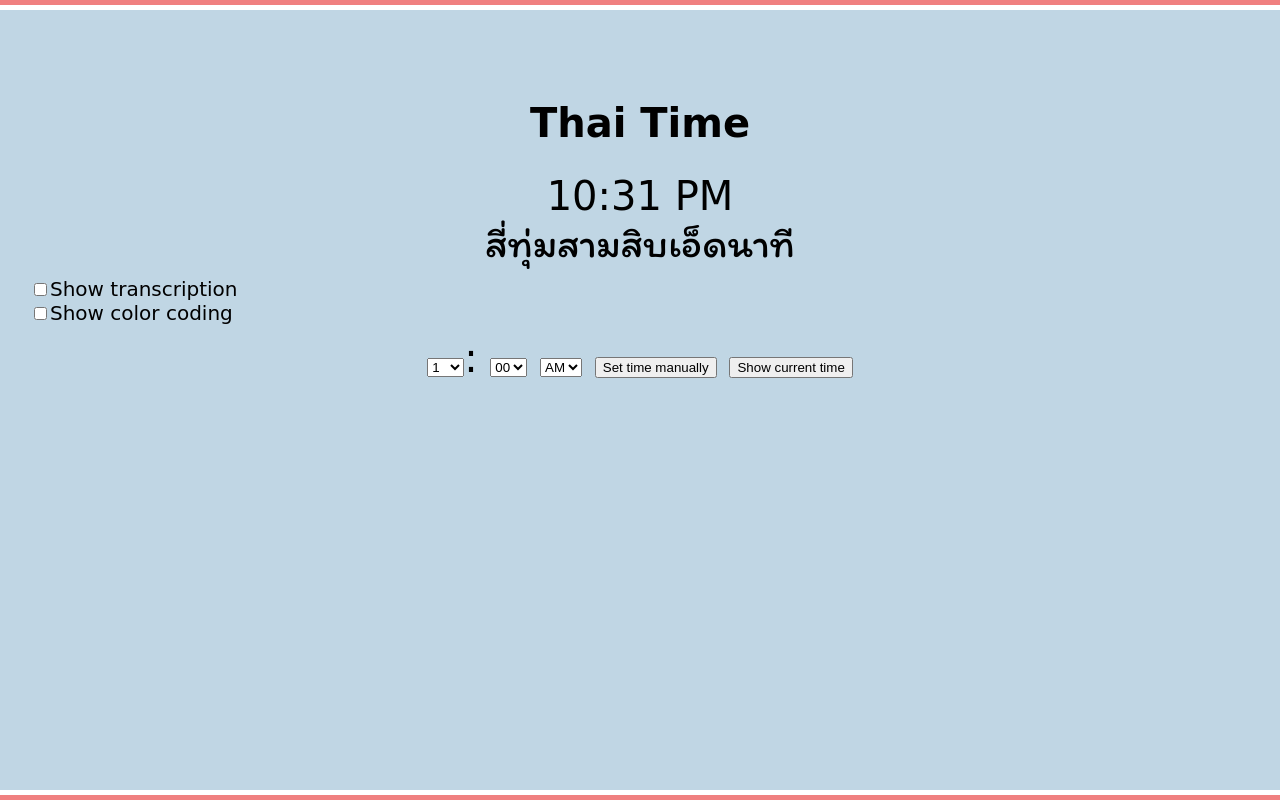
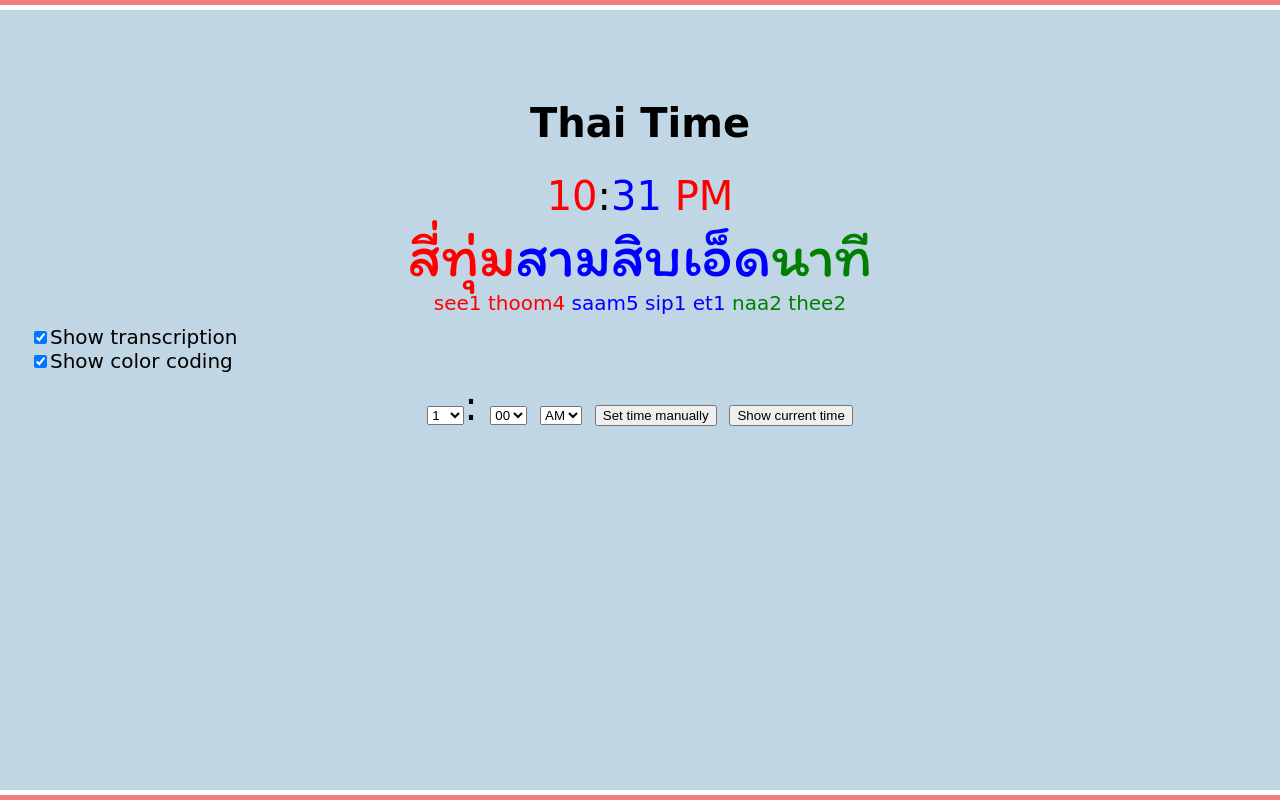
Before and after one commit to alexburrell/thai-time, a plain HTML site: page index.html in a window 1280 px wide. Drawn offline with Linux system fonts and the light colour scheme; a web font is replaced by a local one.

Commit message:
Default to showing transcriptions and colors

```diff
--- a/index.html
+++ b/index.html
@@ -7,7 +7,7 @@
         <link href="https://fonts.googleapis.com/css?family=Happy+Monkey" rel="stylesheet" />
         <link rel="stylesheet" href="style.css" />
     </head>
-    <body>
+    <body class="hide-colors">
         <div class="border-top"></div>
         <div class="border-bottom"></div>
 
@@ -16,7 +16,7 @@
 
             <div id="current-time"></div>
             <div id="thai-time"></div>
-            <div id="transcribed-time"></div>
+            <div id="transcribed-time" class="hidden"></div>
 
             <div class="options">
                 <input type="checkbox" name="hide-transcription" id="hide-transcription" /><label for="hide-transcription">Show transcription</label>
--- a/logic.js
+++ b/logic.js
@@ -17,18 +17,24 @@ $(document).ready(function() {
         updateAutomatically(true);
     });
 
-    var showHideText = ["Hide", "Show"];
-    $("#transcribed-time").toggle();
     $("#hide-transcription").click(function() {
-        $("#transcribed-time").toggle();
-        $("label[for='hide-transcription']").text(showHideText[$("#hide-transcription").is(":checked")|0] + " transcription");
+        toggleTranscriptions();
     });
+    $("#hide-colors").click(function() {
+        toggleColors();
+    });
+
+    $("#hide-transcription").click();
+    $("#hide-colors").click();
+});
+
+var showHideText = ["Hide", "Show"];
+function toggleTranscriptions() {
+    $("#transcribed-time").toggleClass("hidden");
+}
+function toggleColors() {
     $("body").toggleClass("hide-colors");
-    $("#hide-colors").click(function() {
-        $("body").toggleClass("hide-colors");
-        $("label[for='hide-colors']").text(showHideText[$("#hide-colors").is(":checked")|0] + " color coding");
-    });
-});
+}
 
 var interval = null;
 function updateAutomatically(shouldUpdate) {
--- a/style.css
+++ b/style.css
@@ -30,12 +30,17 @@ h1 {
     font-size: 1em;
 }
 
+.hidden {
+    display: none;
+}
+
 .content {
     margin: 100px 0;
 }
 
 #thai-time {
     font-family: 'Itim', cursive;
+    font-size: 1.5em;
 }
 
 #transcribed-time {
```
Also changed, not shown: 1 other file.
